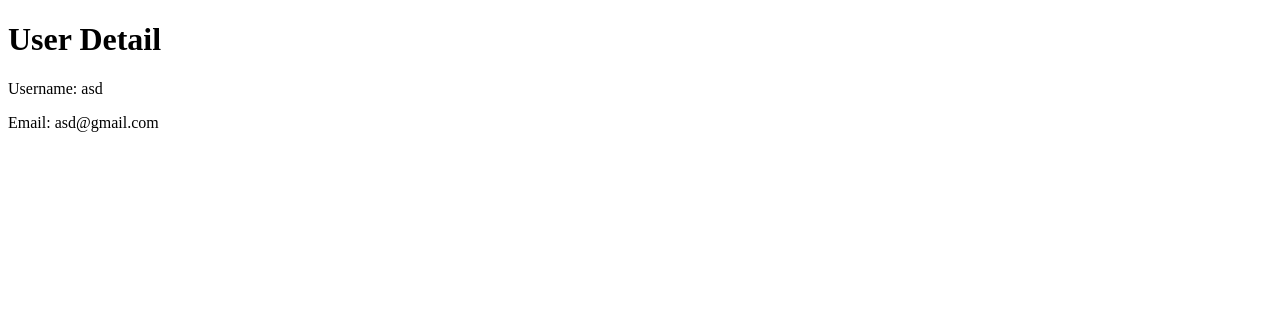
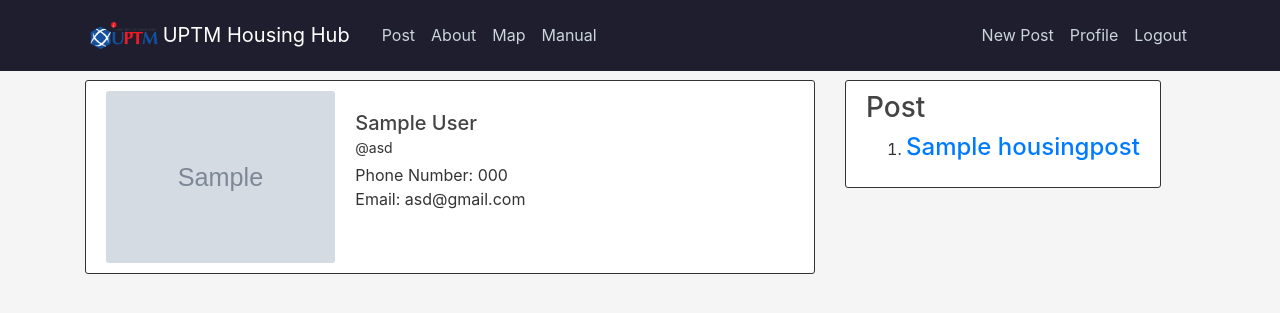
Before and after one commit to syedaidid/UPTM-Housing-Hub, a Django app: page /posts/user/1/ in a window 1280 px wide. Shown: the top 313 px of the page. Run offline with Django 4.2, Linux system fonts and the light colour scheme; data comes from the database, SQL or seed files in the repository; tables that the repository leaves empty hold one stand-in row (values such as "Sample post"); grey boxes marked "Sample" are stand-in pictures; some libraries are stand-ins or nearby versions.

Commit message:
improve caching

```diff
--- a/post/templates/post/post.html
+++ b/post/templates/post/post.html
@@ -8,7 +8,7 @@ col-md-8
 
 {% block sidebar %}
   <div class="col-md-4">
-    <div class="content-section position-fixed">
+    <div class="content-section position-fixed" style="width: 25%;">
       <h3>Filters</h3>
       <form method="get">
         {{ myFilter.form|crispy }}
@@ -66,11 +66,11 @@ col-md-8
         </div>
         <div>
           {% if post.gender == 'male' %}
-            <svg xmlns="http://www.w3.org/2000/svg" width="16" height="16" fill="currentColor" class="bi bi-gender-male" viewBox="0 0 16 16">
+            <svg xmlns="http://www.w3.org/2000/svg" width="16" height="16" fill="blue" class="bi bi-gender-male" viewBox="0 0 16 16">
               <path fill-rule="evenodd" d="M9.5 2a.5.5 0 0 1 0-1h5a.5.5 0 0 1 .5.5v5a.5.5 0 0 1-1 0V2.707L9.871 6.836a5 5 0 1 1-.707-.707L13.293 2zM6 6a4 4 0 1 0 0 8 4 4 0 0 0 0-8" />
             </svg>
           {% else %}
-            <svg xmlns="http://www.w3.org/2000/svg" width="16" height="16" fill="currentColor" class="bi bi-gender-female" viewBox="0 0 16 16">
+            <svg xmlns="http://www.w3.org/2000/svg" width="16" height="16" fill="red" class="bi bi-gender-female" viewBox="0 0 16 16">
               <path fill-rule="evenodd" d="M8 1a4 4 0 1 0 0 8 4 4 0 0 0 0-8M3 5a5 5 0 1 1 5.5 4.975V12h2a.5.5 0 0 1 0 1h-2v2.5a.5.5 0 0 1-1 0V13h-2a.5.5 0 0 1 0-1h2V9.975A5 5 0 0 1 3 5" />
             </svg>
           {% endif %}
--- a/post/templates/post/update.html
+++ b/post/templates/post/update.html
@@ -26,6 +26,7 @@
             <input type="checkbox" class="custom-control-input" id="ck{{ image.id }}" name="selected_images" value="{{ image.id }}" />
             <label class="custom-control-label" for="ck{{ image.id }}"><img src="{{ image.image.url }}" alt="Image" class="img-fluid" /></label>
             </div>
+            <input type="hidden" name="post_id" id="post_id" value="{{ post.id }}">
         </div>
         {% endfor %}
     </div>
--- a/post/views.py
+++ b/post/views.py
@@ -17,11 +17,15 @@ from django.core.cache import cache
 class UserDetailView(View):
     def get(self, request, pk):
         # Retrieve the user object with the given primary key (pk)
-        user = User.objects.get(pk=pk)
+        user = get_object_or_404(User, pk=pk)
 
-        # Pass the user object to the template
+        # Retrieve housing posts associated with the user
+        user_posts = HousingPost.objects.filter(user=user)
+
+        # Pass the user and housing posts to the template
         context = {
             'user': user,
+            'posts': user_posts,
         }
         return render(request, 'users/detail.html', context)
 
@@ -62,11 +66,12 @@ def update_post(request, pk):
 
 def delete_images(request):
     if request.method == 'POST':
+        pk = request.POST.get('post_id')  # Retrieve the post_id from POST data
         selected_image_ids = request.POST.getlist('selected_images')
         for image_id in selected_image_ids:
             image = Image.objects.get(id=image_id)
             image.delete()
-    return redirect('post-home')  # Redirect to the desired view after deletion
+    return redirect('post-update', pk=pk)
 
 class PostListView(View):
     def get(self, request):
@@ -92,106 +97,81 @@ from django.urls import reverse
 
 class PostDetailView(View):
     def get(self, request, pk):
-        # Define the URL to be used as the cache key
-        cache_key = request.get_full_path()
-
-        # Try to get the cached response for the current URL
+        cache_key = f'post_detail_{pk}'
         cached_html = cache.get(cache_key)
 
-        # Check if the cached response exists
         if cached_html is not None:
-            # If the cached response exists, return it
             return cached_html
-        else:
-            # If the page is not in the cache, generate the page
 
-            # Retrieve the HousingPost object with the given primary key (pk)
-            post = HousingPost.objects.get(pk=pk)
+        post = HousingPost.objects.get(pk=pk)
+        html = self.render_post_detail(request, post)
+        cache.set(cache_key, html, 60 * 60)  # Cache for 1 hour
+        return html
 
-            # Construct the URL to the detail page of the post
-            post_detail_url = reverse('post-detail', kwargs={'pk': post.pk})
-            popup_html = f'<a href="{post_detail_url}" target="_blank">{post.title}</a>'
+    def render_post_detail(self, request, post):
+        post_detail_url = reverse('post-detail', kwargs={'pk': post.pk})
+        popup_html = f'<a href="{post_detail_url}" target="_blank">{post.title}</a>'
 
-            # Split the furnished and facilities fields into lists
-            post.furnished = post.furnished.split(',') if post.furnished else []
-            post.facilities = post.facilities.split(',') if post.facilities else []
-            post.accessibilities = post.accessibilities.split(',') if post.accessibilities else []
+        post.furnished = post.furnished.split(',') if post.furnished else []
+        post.facilities = post.facilities.split(',') if post.facilities else []
+        post.accessibilities = post.accessibilities.split(',') if post.accessibilities else []
 
-            # Use geocoder to get the coordinates of a location (in this case, UK)
+        if post.address:
             location = osm(post.address)
             lat = location.lat
             lng = location.lng
 
-            # Check if both latitude and longitude are valid
             if lat is not None and lng is not None:
-                # Create a Folium map centered at coordinates [lat, lng] with zoom level 20
                 m = folium.Map(location=[lat, lng], zoom_start=20)
-
-                # Add a marker to the map
                 folium.Marker([lat, lng], tooltip='', popup=popup_html).add_to(m)
-
-                # Pass the map to the template
+                map_html = m._repr_html_()
                 context = {
                     'object': post,
-                    'm': m._repr_html_(),  # Convert Folium map to HTML
+                    'm': map_html,
                 }
+                return render(request, 'post/detail.html', context)
 
-                # Cache the rendered response
-                rendered_html = render(request, 'post/detail.html', context)
-                cache.set(cache_key, rendered_html, 60 * 60)  # Cache for 1 hour
-                return rendered_html
-            else:
-                # If location cannot be found, return a response without rendering the map
-                return render(request, 'post/detail.html', {'object': post})
+        # If location cannot be found, render without map
+        return render(request, 'post/detail.html', {'object': post})
 
 class PostListMapView(View):
     def get(self, request):
-        # Define the URL to be used as the cache key
-        cache_key = request.get_full_path()
-
-        # Try to get the cached response for the current URL
+        cache_key = 'post_list_map'
         cached_html = cache.get(cache_key)
 
-        # Check if the cached response exists
         if cached_html is not None:
-            # If the cached response exists, return it
             return cached_html
-        else:
-            # If the page is not in the cache, generate the page
 
-            # Generate the map
-            posts = HousingPost.objects.all()
-            m = folium.Map(location=[3.127879824059893, 101.73731112157995], zoom_start=15)
+        posts = HousingPost.objects.all()
+        map_html = self.generate_map(posts)
+        context = {
+            'object': posts,
+            'm': map_html,
+        }
+        rendered_html = render(request, 'post/map.html', context)
+        cache.set(cache_key, rendered_html, 60 * 60)
+        return rendered_html
 
-            address_counts = {}
+    def generate_map(self, posts):
+        m = folium.Map(location=[3.127879824059893, 101.73731112157995], zoom_start=15)
+        address_counts = {}
 
-            for post in posts:
-                location = osm(post.address)
+        for post in posts:
+            location = osm(post.address)
+            if location.ok:
+                lat = location.latlng[0]
+                lng = location.latlng[1]
+                count = address_counts.get(post.address, 0)
+                lat_offset = 0.0002 * count
+                lng_offset = 0.0002 * count
 
-                if location.ok:
-                    lat = location.latlng[0]
-                    lng = location.latlng[1]
+                post_url = reverse('post-detail', kwargs={'pk': post.pk})
+                popup_html = f'<a href="{post_url}" target="_blank">{post.title}</a>'
 
-                    count = address_counts.get(post.address, 0)
-                    lat_offset = 0.0002 * count
-                    lng_offset = 0.0002 * count
+                folium.Marker([lat + lat_offset, lng + lng_offset], tooltip='', popup=popup_html).add_to(m)
+                address_counts[post.address] = count + 1
 
-                    post_url = reverse('post-detail', kwargs={'pk': post.pk})
-                    popup_html = f'<a href="{post_url}" target="_blank">{post.title}</a>'
-
-                    folium.Marker([lat + lat_offset, lng + lng_offset], tooltip='', popup=popup_html).add_to(m)
-
-                    address_counts[post.address] = count + 1
-
-            context = {
-                'object': posts,
-                'm': m._repr_html_(),
-            }
-
-            # Cache the rendered response
-            rendered_html = render(request, 'post/map.html', context)
-            cache.set(cache_key, rendered_html, 60 * 15)  # Cache for 15 minutes
-            return rendered_html
+        return m._repr_html_()
 
 class PostCreateView(LoginRequiredMixin, CreateView):
     model = HousingPost
--- a/static_pages/templates/static_pages/base.html
+++ b/static_pages/templates/static_pages/base.html
@@ -16,13 +16,14 @@
     <header class="site-header">
       <nav class="navbar navbar-expand-md navbar-dark bg-steel fixed-top">
         <div class="container">
-          <a class="navbar-brand mr-4" href="/">UPTM Housing Hub</a>
+                  <img src="/media/uptmlogo.png" alt="" class="img-fluid" style="width: 7%;"><a class="navbar-brand mr-4" href="/">UPTM Housing Hub</a>
           <button class="navbar-toggler" type="button" data-toggle="collapse" data-target="#navbarToggle" aria-controls="navbarToggle" aria-expanded="false" aria-label="Toggle navigation"><span class="navbar-toggler-icon"></span></button>
           <div class="collapse navbar-collapse" id="navbarToggle">
             <div class="navbar-nav mr-auto">
-              <a class="nav-item nav-link" href="{% url 'post-home' %}">Home</a>
+              <a class="nav-item nav-link" href="{% url 'post-home' %}">Post</a>
               <a class="nav-item nav-link" href="">About</a>
               <a class="nav-item nav-link" href="{% url 'post-map' %}">Map</a>
+              <a class="nav-item nav-link" href="/media/manual.pdf" target="_blank">Manual</a>
             </div>
             <!-- Navbar Right Side -->
             <div class="navbar-nav">
--- a/users/templates/users/detail.html
+++ b/users/templates/users/detail.html
@@ -1,13 +1,32 @@
-<!-- user/detail.html -->
-<!DOCTYPE html>
-<html>
-<head>
-    <title>User Detail</title>
-</head>
-<body>
-    <h1>User Detail</h1>
-    <p>Username: {{ user.username }}</p>
-    <p>Email: {{ user.email }}</p>
-    <!-- Add more user details here as needed -->
-</body>
-</html>
+{% extends 'static_pages/base.html' %}
+{% load crispy_forms_tags %}
+{% block column-size %}col-md-8{% endblock column-size %}
+{% block sidebar %}
+  <div class="col-md-4">
+    <div class="content-section position-fixed">
+      <h3>Post</h3>
+      <ol>
+        {% for post in posts %}
+        <li><a class="h4" href="{% url 'post-detail' post.id %}">{{ post.title }}</a></li>
+        {% endfor %}
+      </ol>
+   </div>
+</div>
+{% endblock sidebar %}
+{% block content %}
+<div class="card mb-3 content-section">
+  <div class="row no-gutters">
+    <div class="col-md-4">
+      <img src="{{ user.profile.image.url }}" class="card-img" alt="...">
+    </div>
+    <div class="col-md-8">
+      <div class="card-body">
+        <h5 class="card-title mb-0">{{ user.profile.name }}</h5>
+        <small>@{{ user.username }}</small>
+        <p class="card-text mb-0 mt-1">Phone Number: {{ user.profile.phone_number }}</p>
+        <p class="card-text">Email: {{ user.email }}</p>
+      </div>
+    </div>
+  </div>
+</div>
+{% endblock %}
--- a/users/templates/users/password_reset_complete.html
+++ b/users/templates/users/password_reset_complete.html
@@ -1,4 +1,7 @@
 {% extends 'static_pages/base.html' %}
+{% block column-size %}
+col-md-8
+{% endblock column-size %}
 {% block content %}
 <div class="alert alert-info">
     Your password has been reset!
--- a/users/templates/users/password_reset_confirm.html
+++ b/users/templates/users/password_reset_confirm.html
@@ -1,5 +1,8 @@
 {% extends 'static_pages/base.html' %}
 {% load crispy_forms_tags %}
+{% block column-size %}
+col-md-8
+{% endblock column-size %}
 {% block content %}
   <div class="content-section">
     <form method="POST">
--- a/users/templates/users/password_reset_done.html
+++ b/users/templates/users/password_reset_done.html
@@ -1,4 +1,7 @@
 {% extends 'static_pages/base.html' %}
+{% block column-size %}
+col-md-8
+{% endblock column-size %}
 {% block content %}
 <div class="alert alert-info">
     Email Sent
```
Also changed, not shown: UPTMHousingHub/settings.py (+8 -2 lines), post/signals.py (+8 -10 lines), post/templates/post/detail.html (+18 -7 lines), static_pages/templates/static_pages/home.html (+7 -3 lines), users/templates/users/profile.html (+15 -1 lines), users/views.py (+6 -2 lines), media/image_post/235505836.jpg (added), media/image_post/Untitled_SKB4r1j.jpg (added), media/profile_pics/1_dB6udtx.png (added), media/uptmlogo.png (added), 2 other files.
